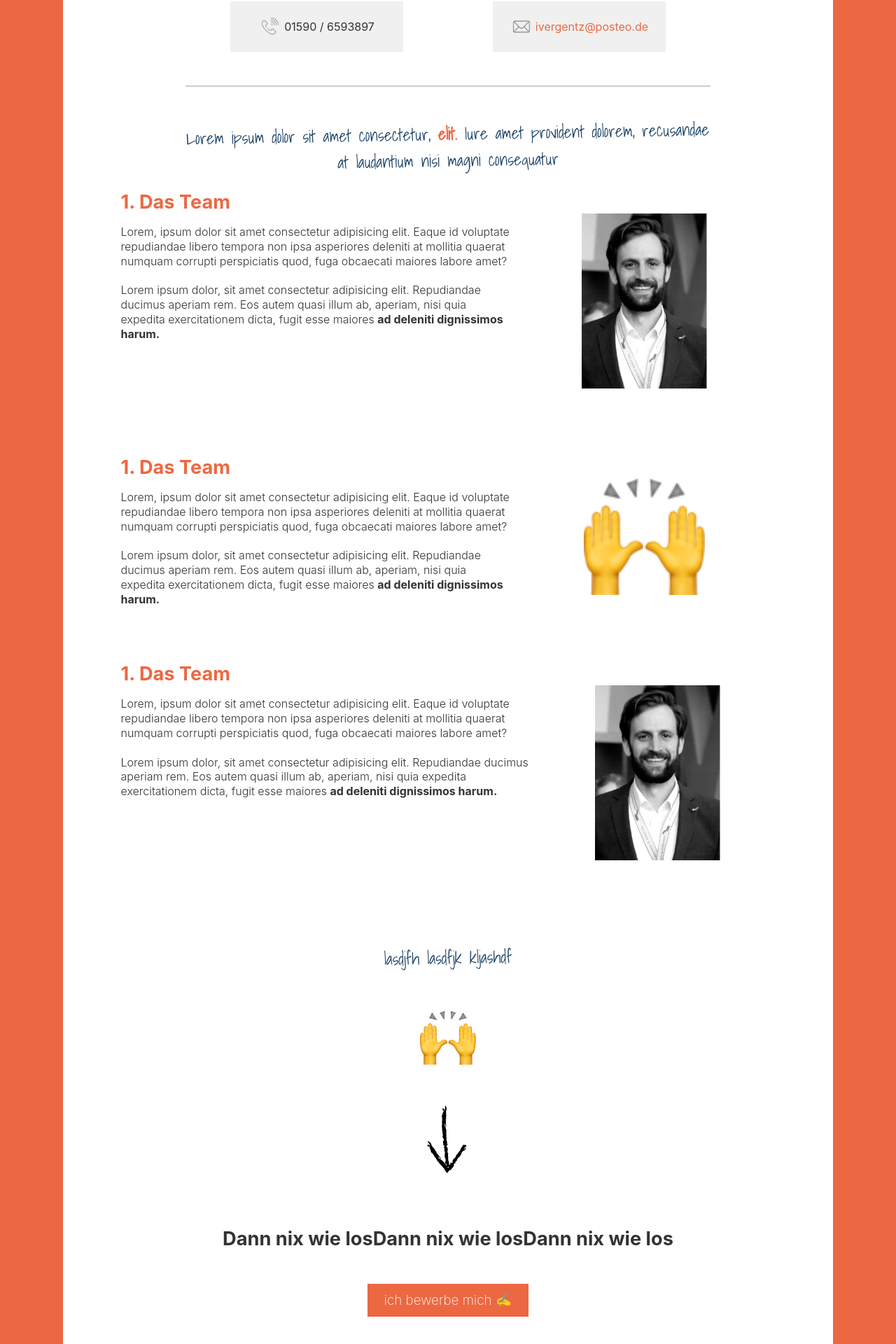
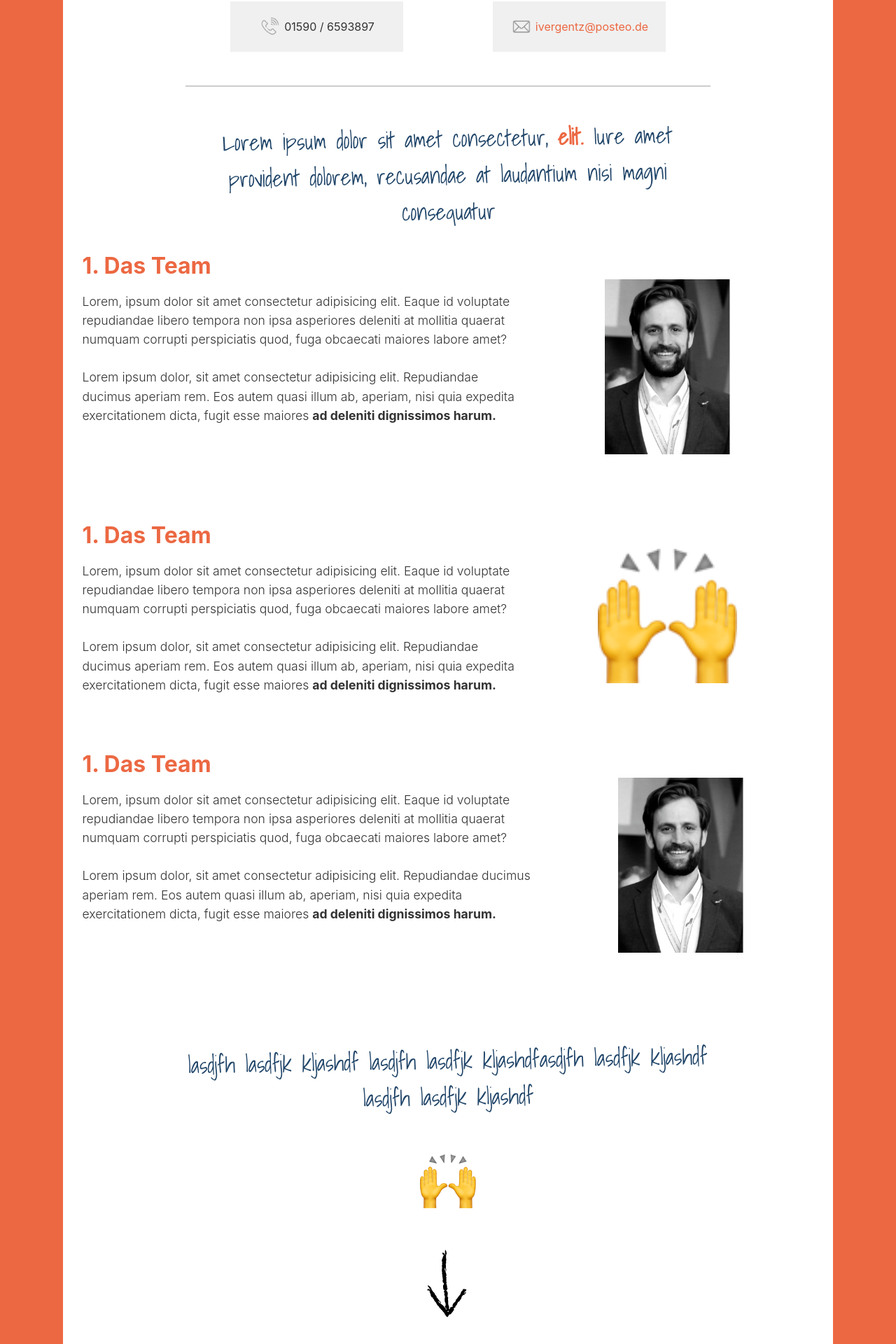
Before and after one commit to ivergentz/helllicht, a React (Create React App) app: page / in a window 1280 px wide. Shown: the part 2665-4585 px from the top of the page at 70% size. Built offline with nearby package versions, Linux system fonts and the light colour scheme.

Commit message:
Design changed in ReasonSection

```diff
--- a/src/components/ReasonSection.js
+++ b/src/components/ReasonSection.js
@@ -15,14 +15,19 @@ const statementOne = (
   </p>
 )
 
-const statementTwo = <p>lasdjfh lasdfjk kljashdf</p>
+const statementTwo = (
+  <p>
+    lasdjfh lasdfjk kljashdf lasdjfh lasdfjk kljashdfasdjfh lasdfjk kljashdf
+    lasdjfh lasdfjk kljashdf
+  </p>
+)
 
 const buttontext = 'ich bewerbe mich  ✍️'
 
 const ReasonSection = () => {
   return (
     <ReasonContainer>
-      <StatementElement className="maxwidth" text={statementOne} />
+      <TopStatement className="maxwidth" text={statementOne} />
       <ContentContainer>
         <Reason>
           <h5>1. Das Team</h5>
@@ -88,7 +93,7 @@ const ReasonSection = () => {
       <StatementElementTwo text={statementTwo} />
       <img src={handsup} alt="" />
       <img src={arrow} alt="" />
-      <h3>Dann nix wie losDann nix wie losDann nix wie los</h3>
+      <h3>Dann nix wie losDann nix wie losDann los</h3>
       <ButtonElement buttonText={buttontext} />
       <LineElement />
     </ReasonContainer>
@@ -100,7 +105,7 @@ export default ReasonSection
 const ReasonContainer = styled.section`
   display: block;
   margin: 0 auto;
-  width: 85%;
+  width: 95%;
   background: #fff;
 
   img {
@@ -114,9 +119,10 @@ const ReasonContainer = styled.section`
 
   h3 {
     display: block;
+    width: 50%;
     margin: 0 auto;
     color: var(--grey);
-    font-size: 1.7rem;
+    font-size: 2rem;
     padding-top: 1.2rem;
     padding-bottom: 3rem;
     text-align: center;
@@ -137,7 +143,7 @@ const ContentContainer = styled.div`
 `
 const Reason = styled.div`
   h5 {
-    font-size: 1.7rem;
+    font-size: 2rem;
     color: var(--orange);
     margin: 0;
   }
@@ -151,8 +157,8 @@ const Reason = styled.div`
   p {
     color: var(--grey);
     font-weight: 300;
-    font-size: 1rem;
-    line-height: 1.3rem;
+    font-size: 1.1rem;
+    line-height: 1.7rem;
     margin-bottom: 5rem;
   }
 
@@ -184,9 +190,14 @@ const ImgContainer = styled.div`
 
 const StatementElementTwo = styled(StatementElement)`
   margin-top: 0;
-
+  font-size: 2rem;
   @media (min-width: 800px) {
     max-width: 750px;
     margin: 0 auto;
   }
 `
+
+const TopStatement = styled(StatementElement)`
+  margin: 10rem 0;
+  font-size: 2rem;
+`
```
